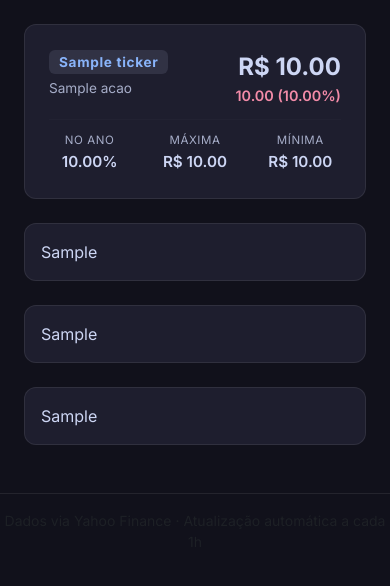
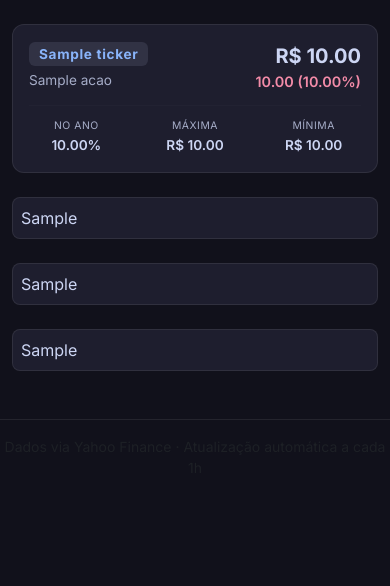
Before and after one commit to marcel-magalhaes/acoes-2025, a Flask app: template templates/index.html in a window 390 px wide. Shown: the part 104-690 px from the top of the page. Run offline with Flask 3, Linux system fonts and the light colour scheme; the template is opened without the code that fills it: most values are stand-ins (such as "Sample title", 1, 10 or a date in 2020); some libraries are stand-ins or nearby versions.

Commit message:
Improve mobile responsiveness: responsive charts, better margins, mobile CSS

```diff
--- a/charts.py
+++ b/charts.py
@@ -13,9 +13,19 @@ CORES = {
 LAYOUT_BASE = dict(
     plot_bgcolor="#1e1e2e",
     paper_bgcolor="#1e1e2e",
-    font=dict(color="#cdd6f4", family="Inter, sans-serif"),
-    legend=dict(bgcolor="rgba(0,0,0,0)", bordercolor="rgba(255,255,255,0.1)", borderwidth=1),
-    margin=dict(l=50, r=20, t=50, b=50),
+    font=dict(color="#cdd6f4", family="Inter, sans-serif", size=12),
+    legend=dict(
+        bgcolor="rgba(0,0,0,0)",
+        bordercolor="rgba(255,255,255,0.1)",
+        borderwidth=1,
+        orientation="h",
+        yanchor="bottom",
+        y=1.02,
+        xanchor="right",
+        x=1,
+    ),
+    margin=dict(l=40, r=10, t=60, b=40),
+    autosize=True,
     xaxis=dict(gridcolor="#313244", showgrid=True),
     yaxis=dict(gridcolor="#313244", showgrid=True),
 )
@@ -39,7 +49,7 @@ def grafico_cotacoes(dados: dict[str, pd.DataFrame]) -> str:
         yaxis_title="Preço (R$)",
         hovermode="x unified",
     )
-    return fig.to_html(full_html=False, include_plotlyjs=False)
+    return fig.to_html(full_html=False, include_plotlyjs=False, config={"responsive": True})
 
 
 def grafico_performance(dados: dict[str, pd.DataFrame]) -> str:
@@ -62,7 +72,7 @@ def grafico_performance(dados: dict[str, pd.DataFrame]) -> str:
         yaxis_title="Variação (%)",
         hovermode="x unified",
     )
-    return fig.to_html(full_html=False, include_plotlyjs=False)
+    return fig.to_html(full_html=False, include_plotlyjs=False, config={"responsive": True})
 
 
 def grafico_volume(dados: dict[str, pd.DataFrame]) -> str:
@@ -84,4 +94,4 @@ def grafico_volume(dados: dict[str, pd.DataFrame]) -> str:
         barmode="group",
         hovermode="x unified",
     )
-    return fig.to_html(full_html=False, include_plotlyjs=False)
+    return fig.to_html(full_html=False, include_plotlyjs=False, config={"responsive": True})
--- a/static/style.css
+++ b/static/style.css
@@ -97,9 +97,43 @@ body {
 
 .chart-card .plotly-graph-div {
   width: 100% !important;
+  min-height: 350px;
 }
 
 footer {
   color: var(--subtext);
   border-top: 1px solid var(--border);
 }
+
+/* Mobile */
+@media (max-width: 768px) {
+  .chart-card {
+    padding: 8px;
+    border-radius: 8px;
+  }
+
+  .chart-card .plotly-graph-div {
+    min-height: 280px;
+  }
+
+  .card-acao {
+    padding: 16px !important;
+  }
+
+  .preco-atual {
+    font-size: 1.25rem;
+  }
+
+  .metric-value {
+    font-size: 0.85rem;
+  }
+
+  .metric-label {
+    font-size: 0.65rem;
+  }
+
+  main.container-fluid {
+    padding-left: 12px !important;
+    padding-right: 12px !important;
+  }
+}
```
